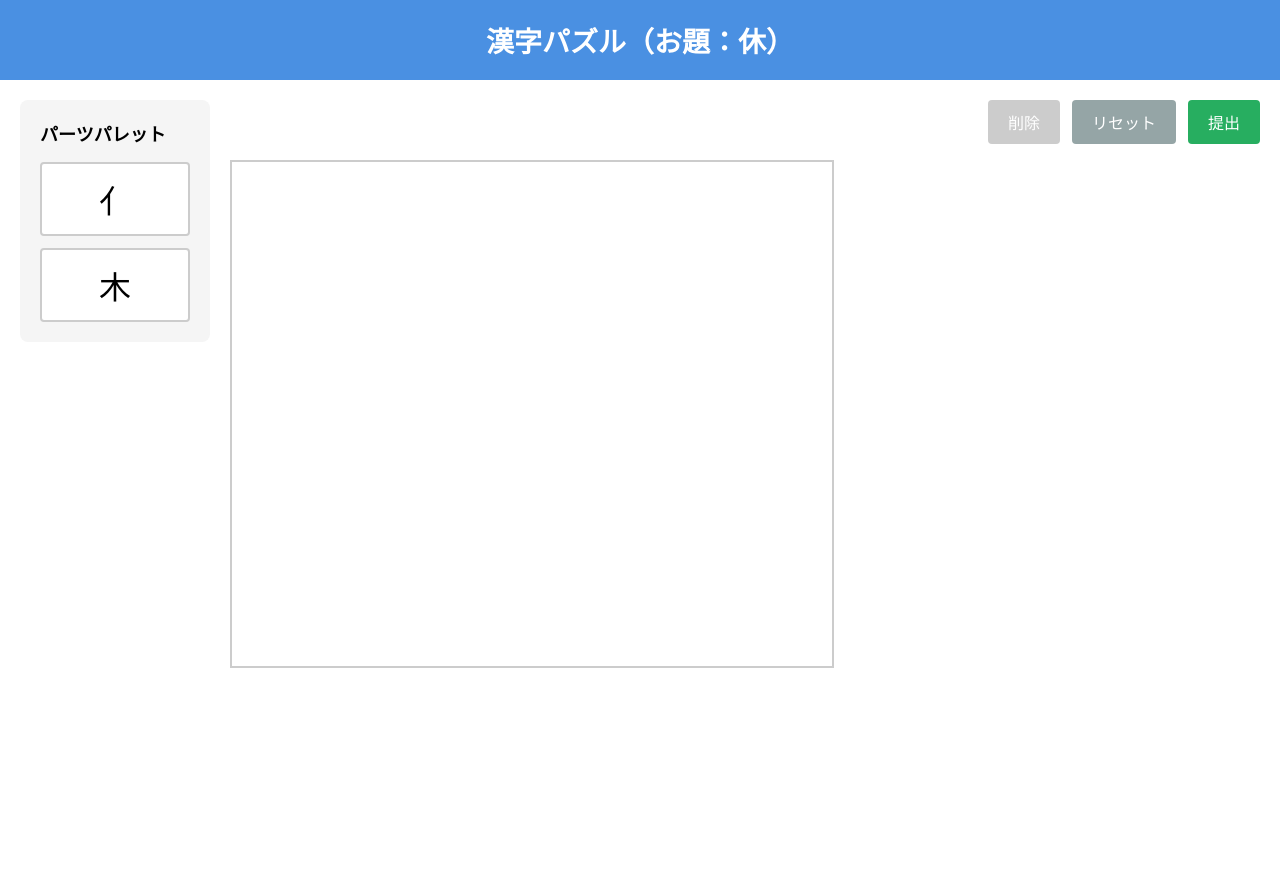
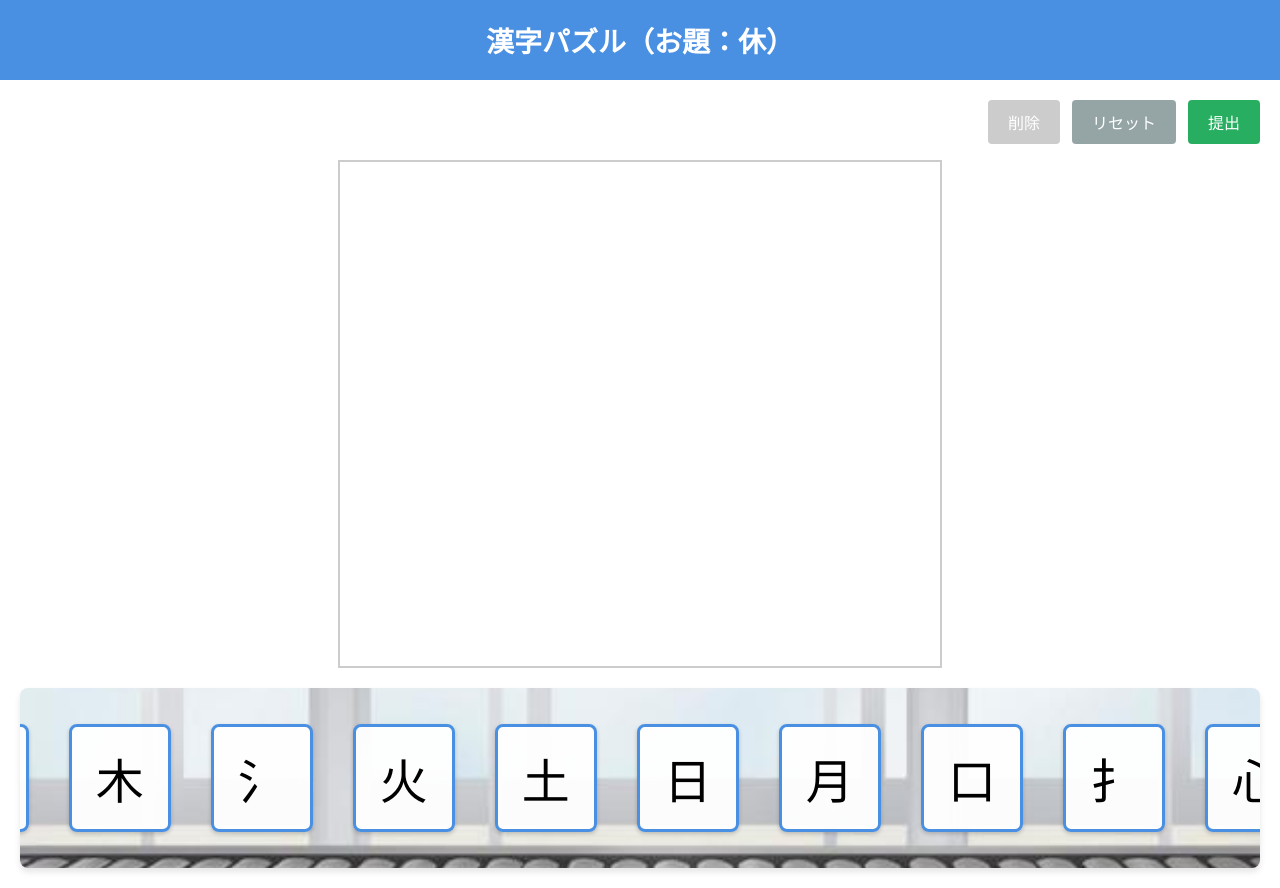
Before and after one commit to masudayuuma/kanzi-puzzle, a Next.js app in the folder frontend/: page /game in a window 1280 px wide. Before the commit the page ends 800 px from the top, so only its background shows below. Built offline with nearby package versions, Linux system fonts and the light colour scheme.

Commit message:
base-change

```diff
--- a/frontend/app/game/page.tsx
+++ b/frontend/app/game/page.tsx
@@ -3,7 +3,7 @@
 import { useState, useRef } from 'react';
 import { v4 as uuidv4 } from 'uuid';
 import { PlacedPart, availableParts } from '@/data/parts';
-import Palette from '@/components/Palette';
+import ConveyorPalette from '@/components/ConveyorPalette';
 import CanvasStage, { CanvasStageRef } from '@/components/CanvasStage';
 
 interface JudgeResult {
@@ -121,17 +121,13 @@ export default function GamePage() {
         style={{
           flex: 1,
           display: 'flex',
+          flexDirection: 'column',
           padding: '20px',
           gap: '20px',
         }}
       >
-        {/* Left: Palette */}
-        <div>
-          <Palette parts={availableParts} onSelectPart={handleAddPart} />
-        </div>
-
-        {/* Right: Canvas and Controls */}
-        <div style={{ flex: 1 }}>
+        {/* Top: Canvas and Controls */}
+        <div style={{ flex: 1, display: 'flex', flexDirection: 'column' }}>
           {/* Controls */}
           <div
             style={{
@@ -229,6 +225,7 @@ export default function GamePage() {
           )}
 
           {/* Canvas */}
+          <div style={{ flex: 1, display: 'flex', justifyContent: 'center', alignItems: 'center' }}>
             <CanvasStage
               ref={canvasRef}
               placedParts={placedParts}
@@ -237,6 +234,12 @@ export default function GamePage() {
               onUpdatePartPosition={handleUpdatePartPosition}
             />
           </div>
+        </div>
+
+        {/* Bottom: Conveyor Belt Palette */}
+        <div style={{ marginTop: 'auto' }}>
+          <ConveyorPalette parts={availableParts} onSelectPart={handleAddPart} />
+        </div>
       </main>
     </div>
   );
--- /dev/null
+++ b/frontend/components/ConveyorPalette.tsx
@@ -0,0 +1,88 @@
+'use client';
+
+import { Part } from '@/data/parts';
+
+interface ConveyorPaletteProps {
+  parts: Part[];
+  onSelectPart: (partId: string) => void;
+}
+
+const ConveyorPalette = ({ parts, onSelectPart }: ConveyorPaletteProps) => {
+  // パーツを3回繰り返して途切れないスクロールを実現
+  const repeatedParts = [...parts, ...parts, ...parts];
+
+  return (
+    <div
+      style={{
+        position: 'relative',
+        width: '100%',
+        height: '180px',
+        overflow: 'hidden',
+        backgroundImage: 'url(/belt-conbeyor.jpeg)',
+        backgroundSize: 'cover',
+        backgroundPosition: 'center',
+        borderRadius: '8px',
+        boxShadow: '0 4px 6px rgba(0, 0, 0, 0.1)',
+      }}
+    >
+      {/* スクロールするパーツコンテナ */}
+      <div
+        style={{
+          position: 'absolute',
+          top: '50%',
+          transform: 'translateY(-50%)',
+          display: 'flex',
+          gap: '40px',
+          animation: 'conveyorScroll 20s linear infinite',
+          paddingLeft: '20px',
+        }}
+      >
+        {repeatedParts.map((part, index) => (
+          <button
+            key={`${part.id}-${index}`}
+            onClick={() => onSelectPart(part.id)}
+            style={{
+              padding: '16px 24px',
+              fontSize: '48px',
+              backgroundColor: 'rgba(255, 255, 255, 0.95)',
+              border: '3px solid #4A90E2',
+              borderRadius: '8px',
+              cursor: 'pointer',
+              transition: 'all 0.2s',
+              boxShadow: '0 2px 4px rgba(0, 0, 0, 0.2)',
+              minWidth: '80px',
+              textAlign: 'center',
+              flexShrink: 0,
+            }}
+            onMouseEnter={(e) => {
+              e.currentTarget.style.transform = 'scale(1.1)';
+              e.currentTarget.style.backgroundColor = '#e8f4ff';
+              e.currentTarget.style.borderColor = '#2E75B6';
+            }}
+            onMouseLeave={(e) => {
+              e.currentTarget.style.transform = 'scale(1)';
+              e.currentTarget.style.backgroundColor = 'rgba(255, 255, 255, 0.95)';
+              e.currentTarget.style.borderColor = '#4A90E2';
+            }}
+          >
+            {part.label}
+          </button>
+        ))}
+      </div>
+
+      {/* CSSアニメーション定義 */}
+      <style jsx>{`
+        @keyframes conveyorScroll {
+          0% {
+            left: 0;
+          }
+          100% {
+            left: -33.33%; /* 3分の1移動（3回繰り返しているため） */
+          }
+        }
+      `}</style>
+    </div>
+  );
+};
+
+export default ConveyorPalette;
--- a/frontend/data/parts.ts
+++ b/frontend/data/parts.ts
@@ -25,4 +25,44 @@ export const availableParts: Part[] = [
     label: '木',
     imageSrc: '/parts/tree.png',
   },
+  {
+    id: 'water',
+    label: '氵',
+    imageSrc: '/parts/water.png',
+  },
+  {
+    id: 'fire',
+    label: '火',
+    imageSrc: '/parts/fire.png',
+  },
+  {
+    id: 'earth',
+    label: '土',
+    imageSrc: '/parts/earth.png',
+  },
+  {
+    id: 'sun',
+    label: '日',
+    imageSrc: '/parts/sun.png',
+  },
+  {
+    id: 'moon',
+    label: '月',
+    imageSrc: '/parts/moon.png',
+  },
+  {
+    id: 'mouth',
+    label: '口',
+    imageSrc: '/parts/mouth.png',
+  },
+  {
+    id: 'hand',
+    label: '扌',
+    imageSrc: '/parts/hand.png',
+  },
+  {
+    id: 'heart',
+    label: '心',
+    imageSrc: '/parts/heart.png',
+  },
 ];
```
Also changed, not shown: frontend/public/belt-conbeyor.jpeg (added). Lines whose indentation alone changed are shown as unchanged.
